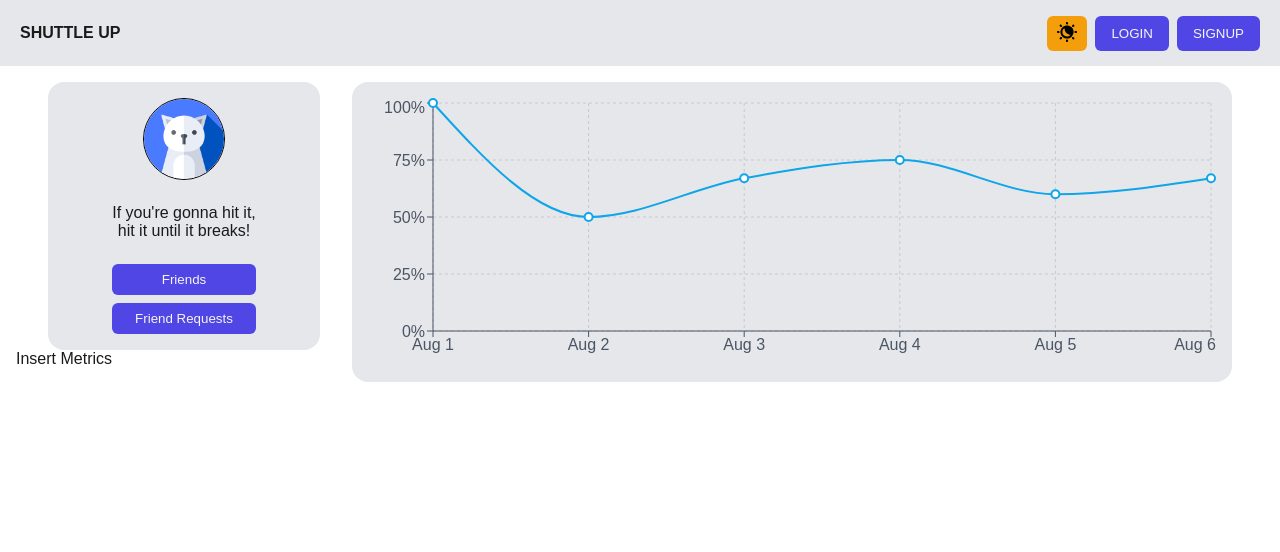
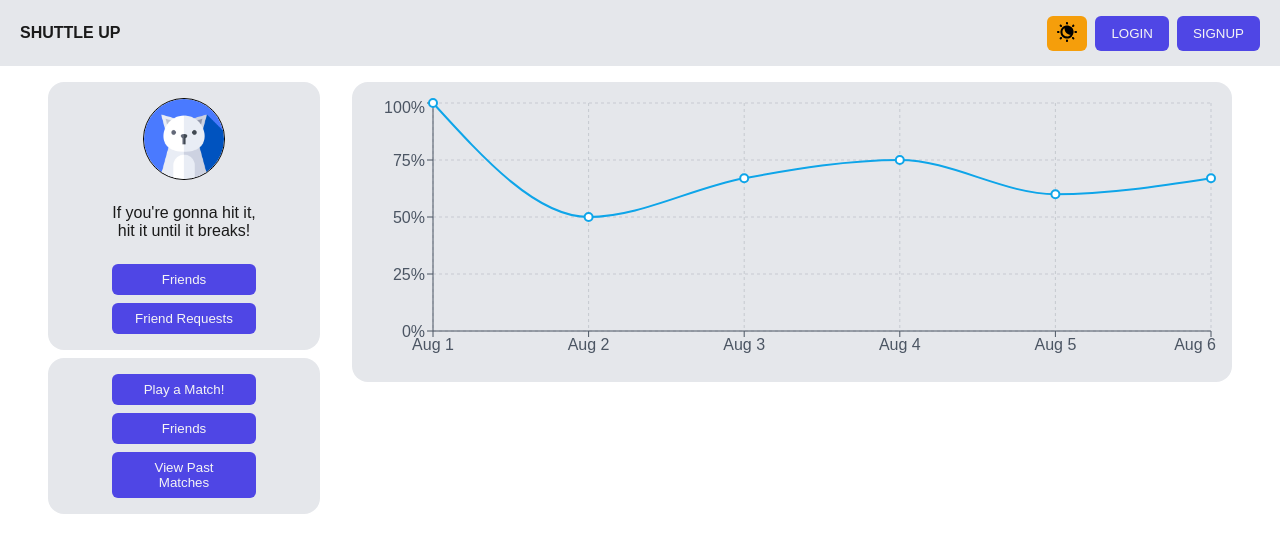
Before and after one commit to pearl174/shuttle-up-frontend, a React (Vite) app: page /profile/1 in a window 1280 px wide. Shown: the top 552 px of the page. Built offline with nearby package versions, Linux system fonts and the light colour scheme.

Commit message:
Add button tray to profile page. Add css for buttons.

```diff
--- /dev/null
+++ b/src/pages/Profile/ButtonTray.css
@@ -0,0 +1,15 @@
+.button-tray-container {
+    display: flex;
+    flex-direction: column;
+    gap: 0.5em;
+    justify-content: center;
+    background-color: var(--bg-alt);
+    border-radius: 1em;
+    align-items: center;
+    padding: 1em;
+}
+
+.action-button {
+    flex: 1;
+    width: 60%;
+}
--- /dev/null
+++ b/src/pages/Profile/ButtonTray.jsx
@@ -0,0 +1,15 @@
+import "./Profile.css";
+import "./ButtonTray.css";
+
+const ButtonTray = () => {
+
+    return (
+        <div className="button-tray-container">
+            <button className="primary-btn action-button">Play a Match!</button>
+            <button className="primary-btn action-button">Friends</button>
+            <button className="primary-btn action-button">View Past Matches</button>
+        </div>
+    )
+}
+
+export default ButtonTray;
--- a/src/pages/Profile/Profile.css
+++ b/src/pages/Profile/Profile.css
@@ -17,7 +17,7 @@
     align-items: center;
     row-gap: .5em;
     padding: 1em;
-    margin-left: 2em;
+    /* margin-left: 2em; */
     background-color: var(--bg-alt);
     border-radius: 1em;
 }
@@ -35,3 +35,11 @@
 .progress-graph-container {
     margin-right: 2em;
 }
+
+.left-side {
+    display: flex;
+    flex-direction: column;
+    justify-content: center;
+    gap: 0.5em;
+    padding-left: 2em;
+}
--- a/src/pages/Profile/Profile.jsx
+++ b/src/pages/Profile/Profile.jsx
@@ -3,6 +3,8 @@ import {API_BASE} from "../../../config.js";
 import "./Profile.css";
 import ProfilePic from "../../components/ProfilePic/ProfilePic.jsx";
 import ProgressGraph from "../../components/ProgressGraph/ProgressGraph.jsx";
+import ButtonTray from "./ButtonTray.jsx";
+import "./ButtonTray.css";
 
 const Profile = () => {
     const { username } = useParams();
@@ -33,9 +35,10 @@ const Profile = () => {
                     <button className="primary-btn friends">Friends</button>
                     <button className="primary-btn friend-requests">Friend Requests</button>
                 </div>
-                <div className="metrics">
+                <ButtonTray />
+                {/* <div className="metrics">
                     Insert Metrics
-                </div>
+                </div> */}
             </div>
             <div className="right-side">
                 <div className="progress-graph-container"><ProgressGraph /></div>
--- a/src/routes.jsx
+++ b/src/routes.jsx
@@ -3,6 +3,7 @@ import LandingPage from "./pages/LandingPage/LandingPage"
 import SignUp from "./pages/SignUp/SignUp.jsx";
 import Login from "./pages/LogIn/LogIn.jsx";
 import Profile from "./pages/Profile/Profile.jsx";
+import ButtonTray from "./pages/Profile/ButtonTray.jsx";
 
 const routes = [
     {
```
Also changed, not shown: 1 other file (tests, documents, lock files or other folders).
